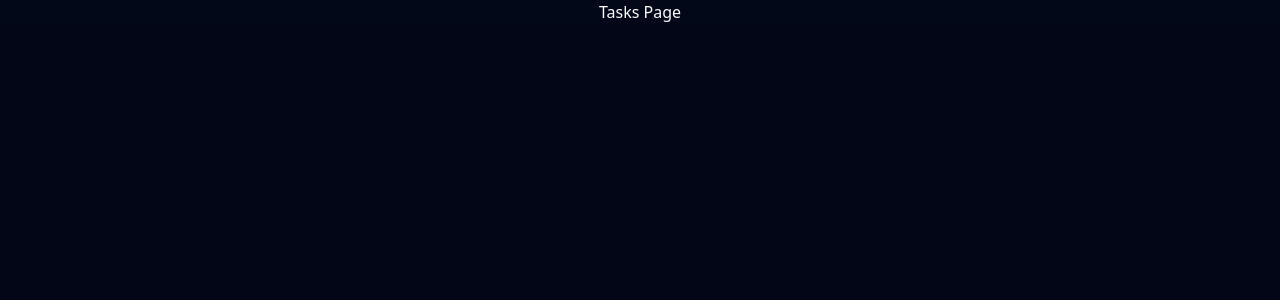
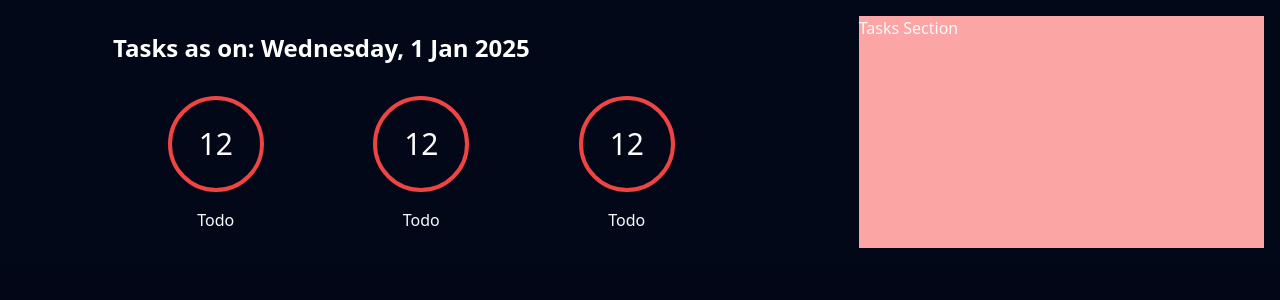
Before and after one commit to Sibangi-2911/Bootcamp-Web-Development, a React (Vite) app in the folder my-tasks-app/: page /tasks in a window 1280 px wide. Shown: the top 300 px of the page. Built offline with nearby package versions, Linux system fonts and the light colour scheme.

Commit message:
imported the task counter function and divided the tasks page into various section and div elements

```diff
--- a/my-tasks-app/pages/tasks/tasks.jsx
+++ b/my-tasks-app/pages/tasks/tasks.jsx
@@ -1,3 +1,19 @@
+import { TasksCounter } from "@/components/tasksCounter/tasksCounter";
+
 export default function Tasks(){
-  return <>Tasks Page</>;
+  return (
+    <section className="flex flex-row w-full p-4 gap-8">
+      <section className="flex basis-2/3 justify-center">
+      <div className="flex flex-col w-4/5 p-4">
+        <h1 className="text-white font-bold text-2xl mb-8">Tasks as on: Wednesday, 1 Jan 2025</h1>
+        <div className="flex justify-around">
+          <TasksCounter />
+          <TasksCounter />
+          <TasksCounter />
+        </div>
+      </div>
+      </section>
+      <section className="flex basis-1/3  bg-red-300">Tasks Section</section>
+    </section>
+  );
 }
```
